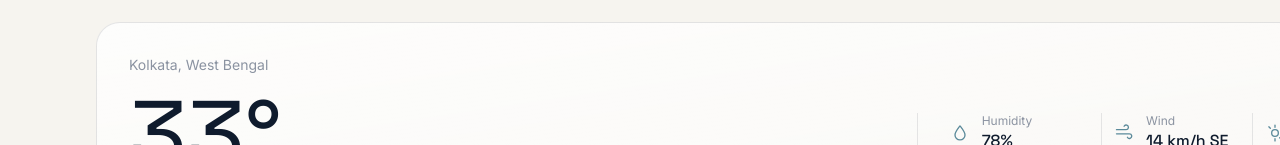
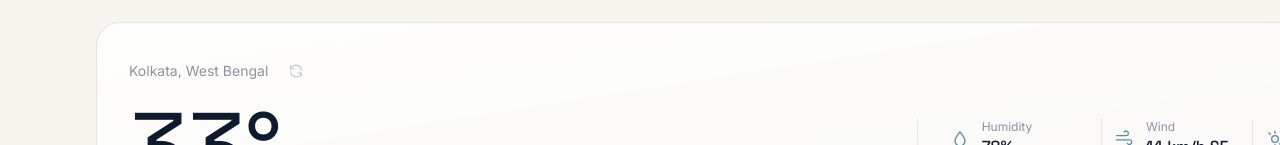
Before and after one commit to riteshmanna56789-sketch/WeatherPulse, a React (Vite) app: page / in a window 1280 px wide. Shown: the part 172-317 px from the top of the page. Built offline with nearby package versions, Linux system fonts and the light colour scheme; no server answers; the HTML template or start-up script is replaced by a standard one.

Commit message:
feat: add weather refresh

```diff
--- a/src/App.tsx
+++ b/src/App.tsx
@@ -179,6 +179,27 @@ export default function App() {
     }
   }
 
+  async function handleRefresh() {
+    if (!selectedCity) return
+
+    setLoading(true)
+    setNotice(null)
+
+    try {
+      const weather = await fetchWeather(selectedCity)
+
+      setSnapshot(weather)
+    } catch (error: unknown) {
+      setNotice(
+        error instanceof WeatherApiError
+          ? error.message
+          : 'Unable to refresh weather. Please check your connection and try again.'
+      )
+    } finally {
+      setLoading(false)
+    }
+  }
+
   function handleToggleFavorite() {
     if (!selectedCity) return
 
@@ -228,6 +249,8 @@ export default function App() {
                   : false
               }
               onToggleFavorite={handleToggleFavorite}
+              onRefresh={handleRefresh}
+              loading={loading}
             />
           </div>
 
--- a/src/components/weather/CurrentWeatherCard.tsx
+++ b/src/components/weather/CurrentWeatherCard.tsx
@@ -12,6 +12,8 @@ interface CurrentWeatherCardProps {
   city: CitySearchResult | null
   isFavorite: boolean
   onToggleFavorite: () => void
+  onRefresh: () => void
+  loading: boolean
 }
 
 export default function CurrentWeatherCard({
@@ -19,7 +21,9 @@ export default function CurrentWeatherCard({
   current,
   city,
   isFavorite,
-  onToggleFavorite
+  onToggleFavorite,
+  onRefresh,
+  loading
 }: CurrentWeatherCardProps) {
   return (
     <section className="animate-rise rounded-3xl border border-ink/10 bg-gradient-to-br from-white/80 to-white/40 p-6 shadow-[0_1px_0_0_rgba(15,27,45,0.04)] dark:border-paper/10 dark:from-ink-soft/80 dark:to-ink-soft/30 sm:p-8">
@@ -55,6 +59,31 @@ export default function CurrentWeatherCard({
                 </svg>
               </button>
             )}
+
+            <button
+              type="button"
+              onClick={onRefresh}
+              disabled={loading || !city}
+              aria-label="Refresh weather"
+              className="flex h-8 w-8 items-center justify-center rounded-full text-slate transition-colors hover:bg-amber/10 hover:text-amber focus-visible:outline-none focus-visible:ring-2 focus-visible:ring-amber disabled:cursor-not-allowed disabled:opacity-50"
+            >
+              <svg
+                viewBox="0 0 24 24"
+                className={`h-4 w-4 ${
+                  loading ? 'animate-spin' : ''
+                }`}
+                fill="none"
+                stroke="currentColor"
+                strokeWidth={1.75}
+                strokeLinecap="round"
+                strokeLinejoin="round"
+              >
+                <path d="M20 11a8 8 0 0 0-14.7-4.2L4 9" />
+                <path d="M4 4v5h5" />
+                <path d="M4 13a8 8 0 0 0 14.7 4.2L20 15" />
+                <path d="M20 20v-5h-5" />
+              </svg>
+            </button>
           </div>
 
           <div className="mt-3 flex items-end gap-4">
```
